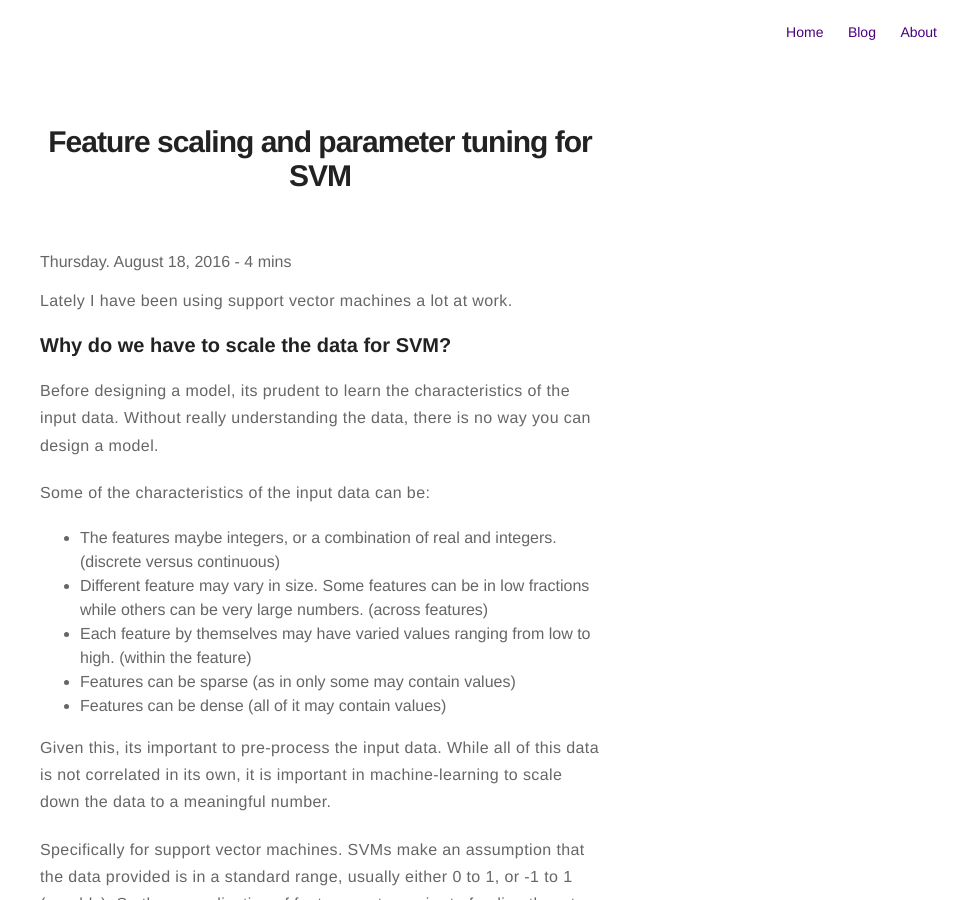
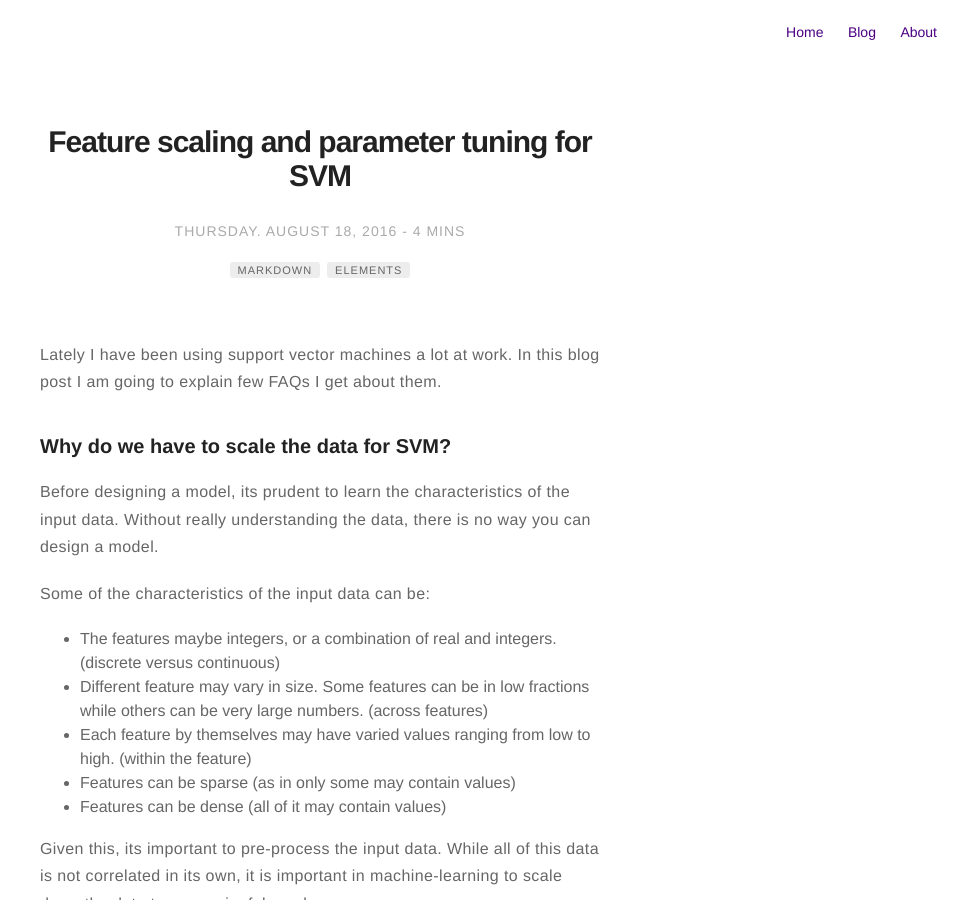
Before and after one commit to nikhilRP/nikhilRP.github, a Jekyll site: the page built from _posts/2016-08-18-SVM-scaling-and-tuning.md, in a window 1280 px wide and 900 px high. Shown: the whole window, without its empty margins (320-1280 px from the left). Built offline with Jekyll 4.4.1, drawn with Linux system fonts in a browser that asks for light colours; comment, search, counter and statistics services are not loaded; some of the changed text lies outside the part shown.

Commit message:
Posts edit

```diff
--- a/_posts/2016-08-18-SVM-scaling-and-tuning.md
+++ b/_posts/2016-08-18-SVM-scaling-and-tuning.md
@@ -3,13 +3,17 @@ layout: post
 title:  "Feature scaling and parameter tuning for SVM"
 date:   2016-08-18 00:00:00
 description: Feature scaling and parameter tuning for SVM
-categories:
-- blog
-permalink: support-vector-machines
+image: /assets/images/markdown.jpg
+headerImage: false
+tag:
+- markdown
+- elements
+blog: true
+star: true
+author: nikhilrp
 ---
 
-
-Lately I have been using support vector machines a lot at work.
+Lately I have been using support vector machines a lot at work. In this blog post I am going to explain few FAQs I get about them.
 
 ### Why do we have to scale the data for SVM?
 
```
Also changed, not shown: _posts/2016-03-24-Stepwise-regression-and-it’s-limitations.md (+8 -3 lines).
